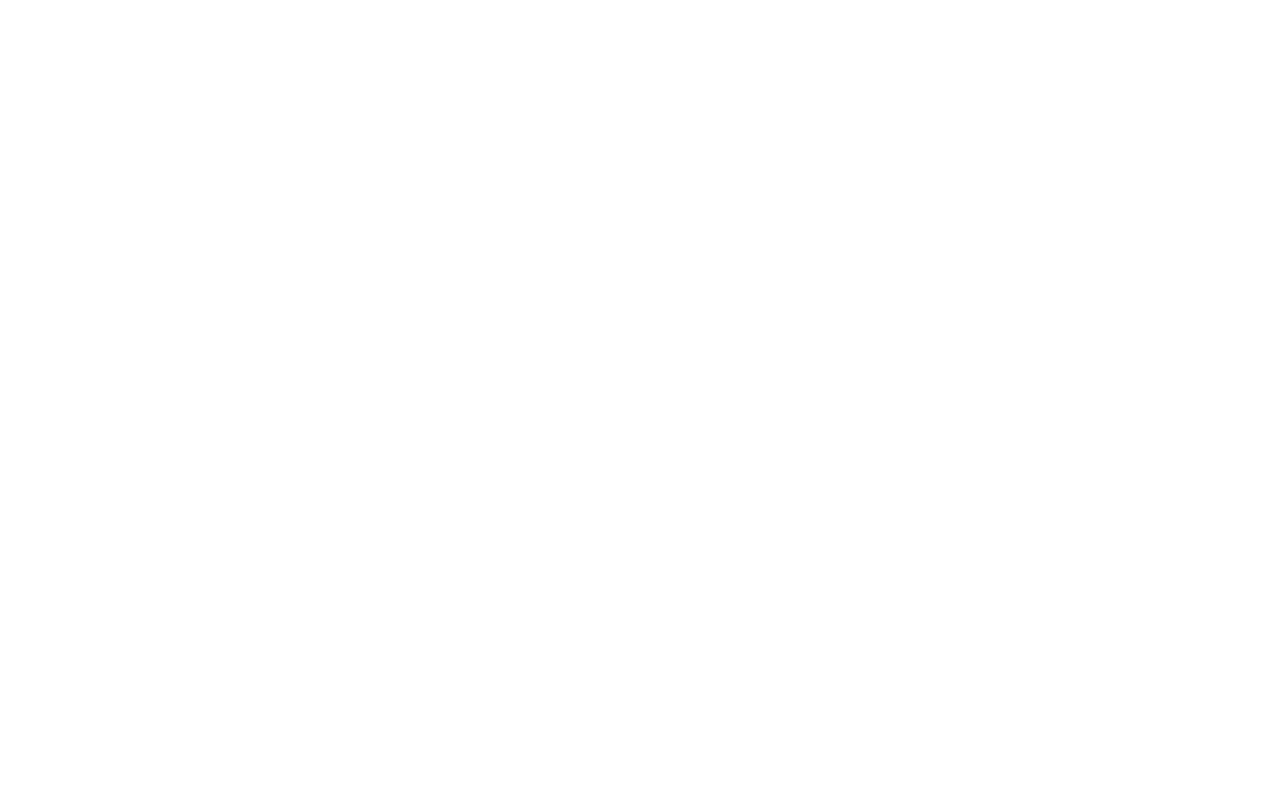
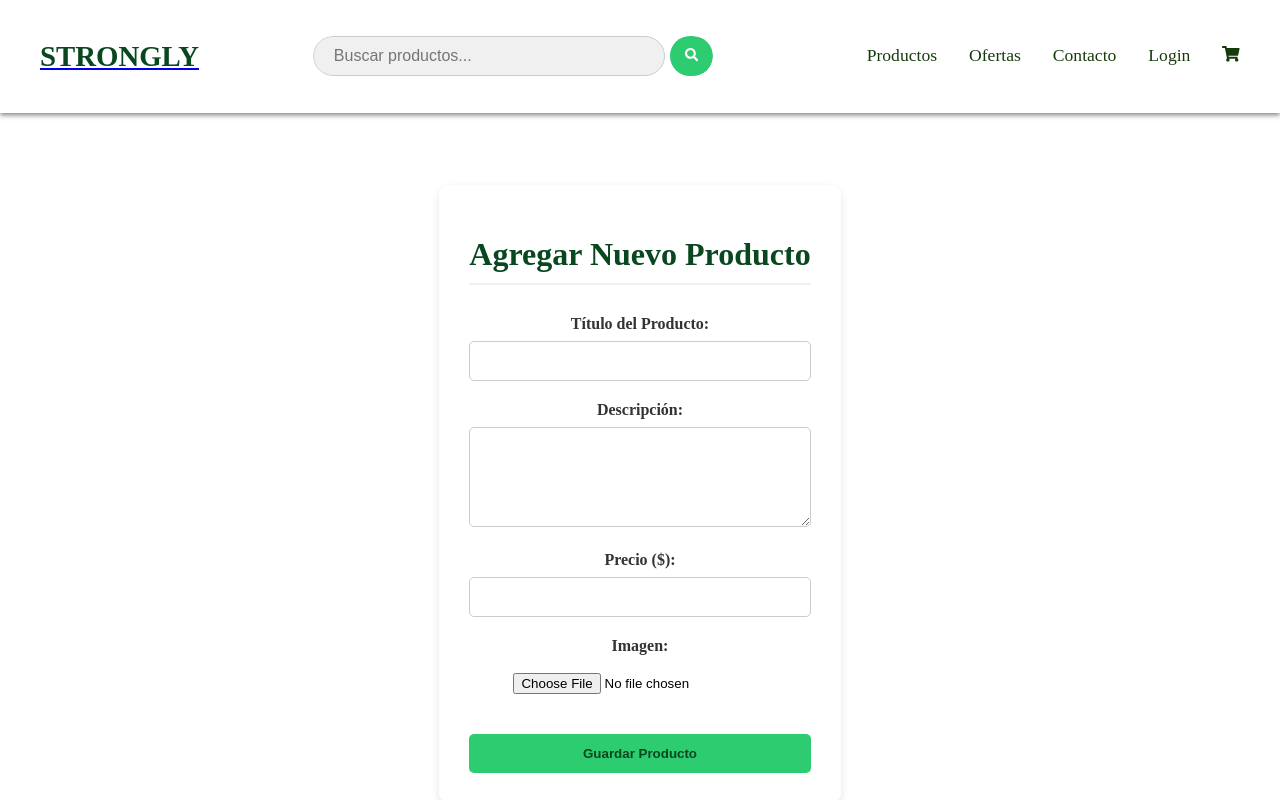
Before and after one commit to Maurooguev/Strongly-ecommerce-frontend, a React (Vite) app in the folder client/: page /admin/add in a window 1280 px wide. Before the commit this address had no page. Shown: the top 800 px of the page. Built offline with nearby package versions, Linux system fonts and the light colour scheme.

Commit message:
Ya se pueden agregar productos

```diff
--- a/client/src/App.jsx
+++ b/client/src/App.jsx
@@ -7,6 +7,7 @@
 import AdminPage from "./views/Admin/AdminPage.jsx";
 import AdminRoute from "./views/Admin/AdminRoute.jsx";
 import Cart from "./views/Cart/Cart.jsx";
+import AddProduct from "./views/Admin/AddProduct.jsx";
 import "./App.css";
 import { Routes, Route } from "react-router-dom";
 
@@ -36,7 +37,10 @@
             path="/admin"
             element={<AdminRoute element={AdminPage} />}
         />
-
+      <Route
+            path="/admin/add"
+            element={<AdminRoute element={AddProduct} />}
+        />
       </Route>
 
     </Routes>
--- /dev/null
+++ b/client/src/views/Admin/AddProduct.css
@@ -0,0 +1,65 @@
+.add-product-container {
+    max-width: 600px;
+    margin: 40px auto;
+    padding: 30px;
+    background-color: #ffffff;
+    border-radius: 10px;
+    box-shadow: 0 4px 10px rgba(0, 0, 0, 0.1);
+}
+
+.add-product-container h1 {
+    color: #08471f; /* Verde oscuro de tu marca */
+    text-align: center;
+    margin-bottom: 30px;
+    border-bottom: 2px solid #f0f0f0;
+    padding-bottom: 10px;
+}
+
+.product-form .form-group {
+    margin-bottom: 20px;
+}
+
+.product-form label {
+    display: block;
+    font-weight: 600;
+    color: #333;
+    margin-bottom: 8px;
+}
+
+.product-form input[type="text"],
+.product-form input[type="number"],
+.product-form textarea {
+    width: 100%;
+    padding: 10px;
+    border: 1px solid #ccc;
+    border-radius: 5px;
+    box-sizing: border-box; /* Incluye padding y border en el width */
+    font-size: 1rem;
+}
+
+.product-form textarea {
+    resize: vertical;
+    min-height: 100px;
+}
+
+.product-form input[type="file"] {
+    padding: 10px 0;
+}
+
+/* Botón de Guardar */
+.btn-submit {
+    width: 100%;
+    padding: 12px;
+    background-color: #2ecc71; /* Verde de acción */
+    color: #08471f; /* Texto oscuro */
+    border: none;
+    border-radius: 5px;
+    font-weight: 700;
+    cursor: pointer;
+    transition: background-color 0.3s;
+    margin-top: 10px;
+}
+
+.btn-submit:hover {
+    background-color: #27ae60;
+}
--- /dev/null
+++ b/client/src/views/Admin/AddProduct.jsx
@@ -0,0 +1,96 @@
+import React, { useState } from 'react';
+import './AddProduct.css';
+
+export default function AddProduct() {
+    const [formData, setFormData] = useState({
+        title: '',
+        description: '',
+        price: '',
+        imageFile: null,
+        imageUrl: '' // Opcional, para mostrar la vista previa
+    });
+
+    const handleChange = (e) => {
+        const { name, value } = e.target;
+        setFormData(prev => ({ ...prev, [name]: value }));
+    };
+
+    const handleFileChange = (e) => {
+        setFormData(prev => ({ ...prev, imageFile: e.target.files[0] }));
+    };
+
+    const handleSubmit = (e) => {
+        e.preventDefault();
+        console.log('Enviando nuevo producto:', formData);
+
+        // Aquí iría la lógica para enviar los datos a la base de datos (Firestore)
+        // y subir la imagen.
+        alert('Producto agregado (simulación). Revisa la consola.');
+
+        // Volver al panel de admin después del envío si es exitoso
+        // navigate('/admin');
+    };
+
+    return (
+        <div className="add-product-container">
+            <h1>Agregar Nuevo Producto</h1>
+
+            <form onSubmit={handleSubmit} className="product-form">
+
+                {/* Título */}
+                <div className="form-group">
+                    <label htmlFor="title">Título del Producto:</label>
+                    <input
+                        type="text"
+                        id="title"
+                        name="title"
+                        value={formData.title}
+                        onChange={handleChange}
+                        required
+                    />
+                </div>
+
+                {/* Descripción */}
+                <div className="form-group">
+                    <label htmlFor="description">Descripción:</label>
+                    <textarea
+                        id="description"
+                        name="description"
+                        value={formData.description}
+                        onChange={handleChange}
+                        required
+                    />
+                </div>
+
+                {/* Precio */}
+                <div className="form-group">
+                    <label htmlFor="price">Precio ($):</label>
+                    <input
+                        type="number"
+                        id="price"
+                        name="price"
+                        value={formData.price}
+                        onChange={handleChange}
+                        min="0"
+                        step="0.01"
+                        required
+                    />
+                </div>
+
+                {/* Imagen */}
+                <div className="form-group">
+                    <label htmlFor="imageFile">Imagen:</label>
+                    <input
+                        type="file"
+                        id="imageFile"
+                        name="imageFile"
+                        accept="image/*"
+                        onChange={handleFileChange}
+                    />
+                </div>
+
+                <button type="submit" className="btn-submit">Guardar Producto</button>
+            </form>
+        </div>
+    );
+}
--- a/client/src/views/Admin/AdminPage.jsx
+++ b/client/src/views/Admin/AdminPage.jsx
@@ -1,19 +1,54 @@
 import React from 'react';
+import { useNavigate } from 'react-router-dom'; // Importar useNavigate
 import './AdminPage.css'; // Crea un CSS simple para esta vista
 
 export default function AdminPage() {
+    const navigate = useNavigate(); // Inicializar el hook
+
+    const handleNavigation = (path) => {
+        // Navega a la ruta hija: /admin/add
+        navigate(`/admin/${path}`);
+    };
+
+    // Función de ejemplo para las otras acciones
+    const handleAction = (action) => {
+        console.log(`Ejecutando acción: ${action}`);
+    };
+
     return (
         <div className="admin-dashboard">
             <h1>Panel de Administración de Productos</h1>
             <p>Bienvenido, Administrador. Desde aquí puedes gestionar el inventario.</p>
 
             <div className="admin-actions">
-                <button className="btn-add">Agregar Nuevo Producto</button>
-                <button className="btn-manage">Modificar / Eliminar Productos</button>
+                <button
+                    className="btn-add"
+                    onClick={() => navigate('/admin/add')}// Redirige a /admin/AddProduct
+                >
+                    Agregar Nuevo Producto
+                </button>
+                <button
+                    className="btn-manage"
+                    onClick={() => navigate('/admin/manage')}
+                >
+                    Modificar / Eliminar Productos
+                </button>
+
+                {/* NUEVO BOTÓN: Gestionar Descuentos */}
+                <button
+                    className="btn-discount"
+                    onClick={() => navigate('/admin/discounts')}
+                >
+                    Gestionar Descuentos
+                </button>
 
                 {/* Aquí iría un componente para listar y editar productos */}
                 {/* <ProductListForAdmin /> */}
             </div>
+
+            {/* El Outlet se usaría aquí si quisiéramos renderizar rutas hijas DENTRO de este componente.
+                Por ahora, usamos la navegación simple.
+            */}
         </div>
     );
 }
--- a/client/src/views/Products/Products.jsx
+++ b/client/src/views/Products/Products.jsx
@@ -21,7 +21,6 @@
 
             {/* 2. CONTENEDOR PRINCIPAL DE PRODUCTOS */}
             <div className="products-main-content">
-                <h2>Explora Nuestros Productos</h2>
                 <ListCards productos={products} />
             </div>
         </div>
```
